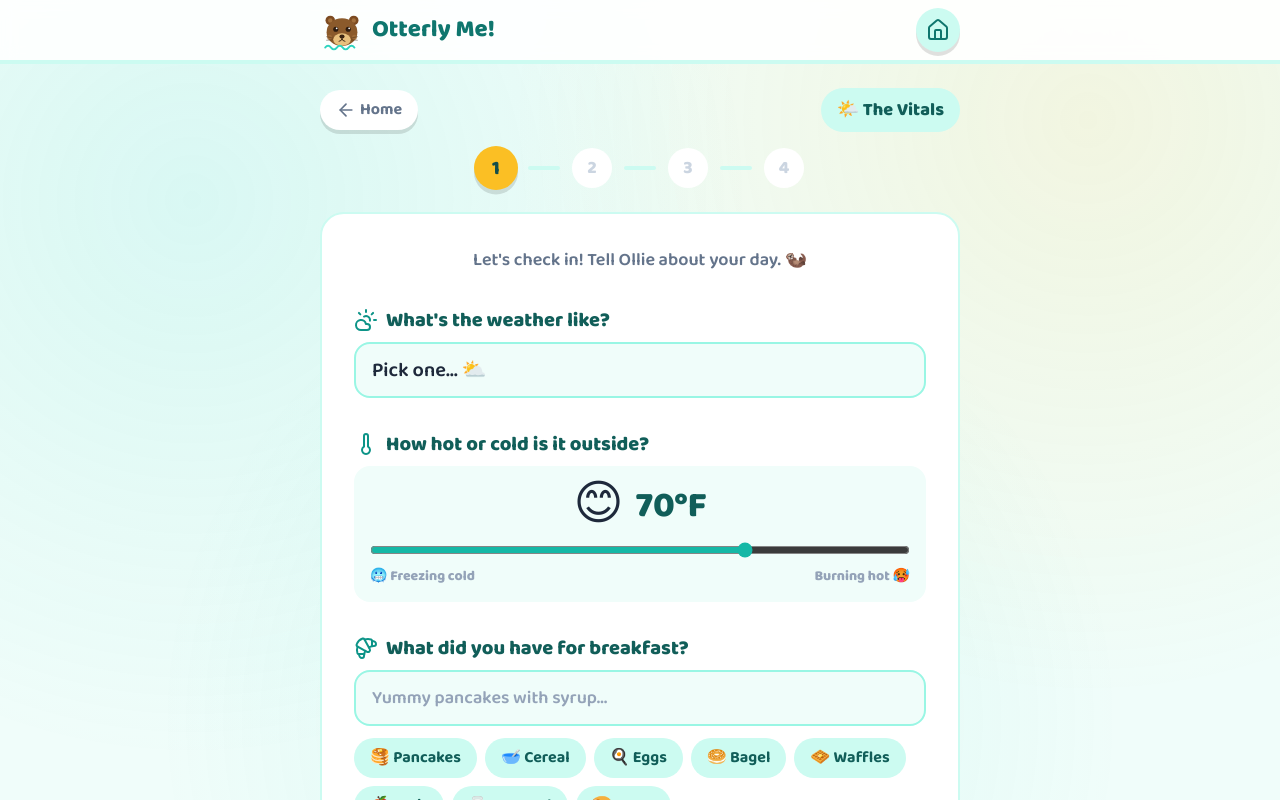
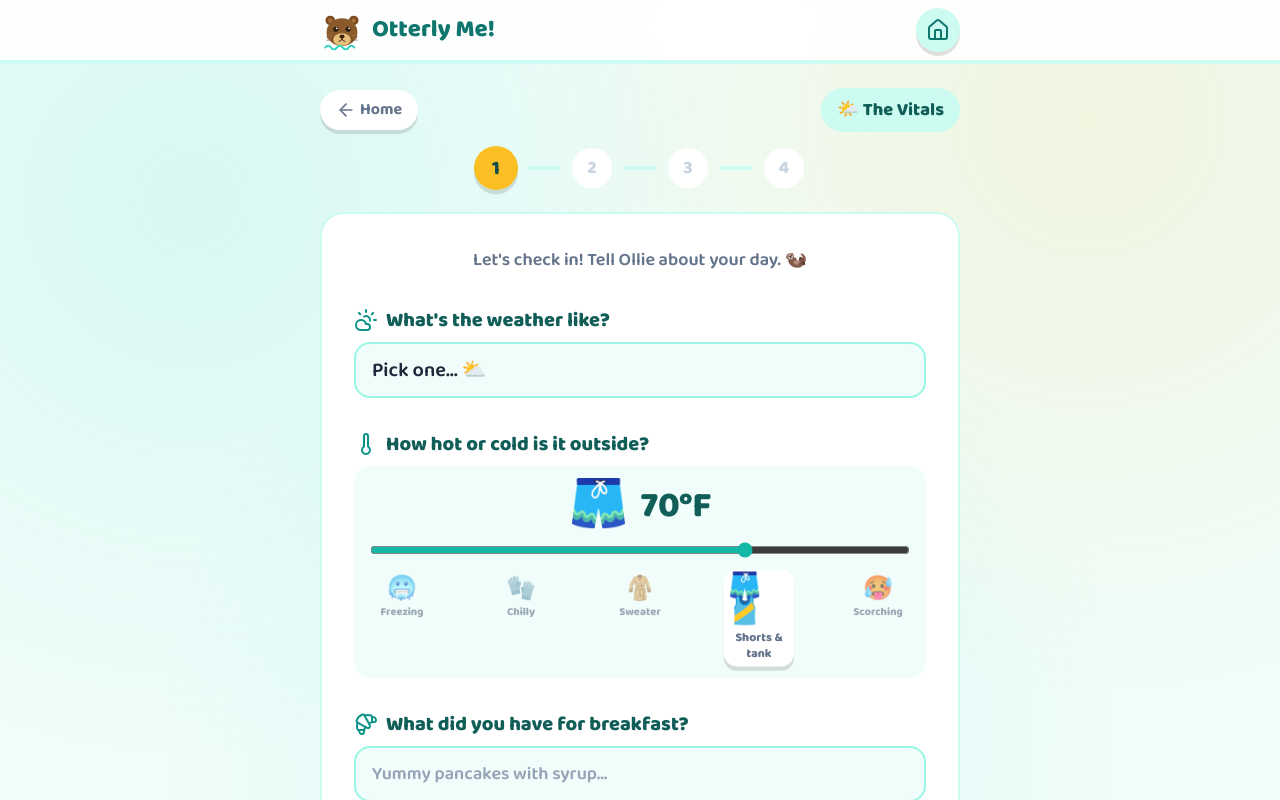
Before and after one commit to mr-elbow/otterly-me, a React (Vite) app: page / in a window 1280 px wide. Both pictures are taken after a click on the button "Start Today's Journal". Shown: the top 800 px of the page. Built offline with nearby package versions, Linux system fonts and the light colour scheme.

Commit message:
v1.3: clothing emoji scale under temp slider

```diff
--- a/src/components/wizard/Step1Vitals.jsx
+++ b/src/components/wizard/Step1Vitals.jsx
@@ -3,11 +3,20 @@ import { WEATHER_OPTIONS, MOOD_OPTIONS, BREAKFAST_SUGGESTIONS } from '../../data
 
 function tempEmoji(t) {
   if (t <= 32) return '🥶'
-  if (t <= 55) return '🧥'
-  if (t <= 75) return '😊'
-  if (t <= 90) return '☀️'
+  if (t <= 50) return '🧤'
+  if (t <= 65) return '🧥'
+  if (t <= 85) return '🩳'
   return '🥵'
 }
+
+// Clothing guide stops shown under the slider, cold → hot
+const TEMP_STOPS = [
+  { temp: 0, emoji: '🥶', label: 'Freezing' },
+  { temp: 25, emoji: '🧤', label: 'Chilly' },
+  { temp: 50, emoji: '🧥', label: 'Sweater' },
+  { temp: 75, emoji: '🩳🎽', label: 'Shorts & tank' },
+  { temp: 100, emoji: '🥵', label: 'Scorching' },
+]
 
 export default function Step1Vitals({ draft, setDraft }) {
   const set = (patch) => setDraft((d) => ({ ...d, ...patch }))
@@ -61,9 +70,23 @@ export default function Step1Vitals({ draft, setDraft }) {
             aria-label="Outside temperature in Fahrenheit"
             className="mt-3 w-full accent-teal-500"
           />
-          <div className="flex justify-between text-sm font-extrabold text-slate-400">
-            <span>🥶 Freezing cold</span>
-            <span>Burning hot 🥵</span>
+          <div className="mt-2 flex items-start justify-between">
+            {TEMP_STOPS.map((s) => {
+              const active = Math.round(draft.temperature / 25) * 25 === s.temp
+              return (
+                <div
+                  key={s.temp}
+                  className={`flex w-16 flex-col items-center rounded-xl p-1 transition-all ${
+                    active ? 'scale-110 bg-white shadow-pop' : 'opacity-60'
+                  }`}
+                >
+                  <span className="text-2xl leading-none">{s.emoji}</span>
+                  <span className="mt-1 text-center text-[11px] font-extrabold leading-tight text-slate-500">
+                    {s.label}
+                  </span>
+                </div>
+              )
+            })}
           </div>
         </div>
       </div>
```
